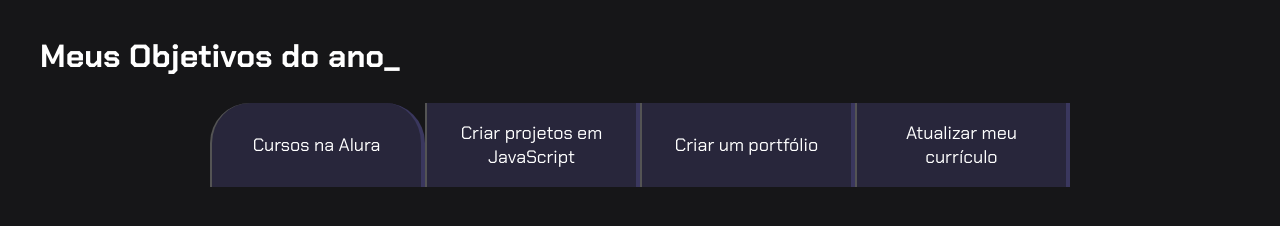
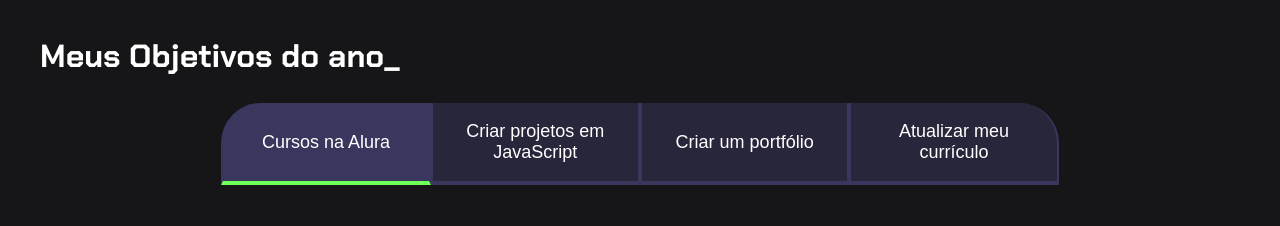
Before and after one commit to samuel7qy/2024, a plain HTML site: page samuel7 lindo/index.html in a window 1280 px wide. Both pictures are taken after a click on the button "Cursos na Alura". Drawn offline with Linux system fonts and the light colour scheme.

Commit message:
Add files via upload

```diff
--- a/samuel7 lindo/index.html
+++ b/samuel7 lindo/index.html
@@ -11,9 +11,12 @@
     <section class="conteudo-principal">
         <h2 class="titulo-principal">Meus Objetivos do ano_</h2>
         <div class="botoes">
-          <button class="botao">Cursos na Alura</button>
+          <button class="botao ativo">Cursos na Alura</button>
           <button class="botao">Criar projetos em JavaScript</button>
           <button class="botao">Criar um portfólio</button>
           <button class="botao">Atualizar meu currículo</button>
-</body>
+            </div>
+            </section>
+            <script src="main.js"></script>
+        </body>
 </html>
--- /dev/null
+++ b/samuel7 lindo/main.js
@@ -0,0 +1,14 @@
+const botoes = document.querySelectorAll(".botao");
+
+for(let i=0;i <botoes.length;i++){
+    botoes[i].onclick = function(){
+
+
+        for(let j=0;j<botoes.length;j++){
+            botoes[j].classList.remove("ativo")
+        }
+
+        botoes[i].classList.add("ativo");
+    }
+    console.log();
+}
--- a/samuel7 lindo/style.css
+++ b/samuel7 lindo/style.css
@@ -35,8 +35,8 @@ body {
     color: var(--verde);
 }
 
-.botao{
-    font-family: "Chakra Petch", sans-serif;
+.botao {
+    font-family: "Crakra Petch", sans-serif;
     background-color: var(--botao-inativo);
     color: var(--branco);
     display: flex;
@@ -45,20 +45,30 @@ body {
     font-size: 18px;
     align-items: center;
     width: 100%;
-    border-bottom: 4px solid var(--botao-ativo)
-    border-left: 4px solid var(--botao-ativo);
-    border-right: 4px solid var(--botao-ativo);
+    border-bottom: 4px solid var(--botao-ativo);
+    border-left: 2px solid var(--botao-ativo);
+    border-right: 2px solid var(--botao-ativo);
     border-top: none;
 }
 
 .botao:first-child{
     border-radius: 40px 40px 0 0;
-    .botoes{
-        display: block;
+}
+
+@media screen and (min-width: 768px) {
+    .botoes {
+        display: flex;
+    }
+
+    .ativo{background-color: var(--botao-ativo);
+    border-bottom: 4px solid var(--verde);
+}
+
+    .botao:first-child {
+        border-radius: 40px 0 0 0;
+    }
+
+    .botao:last-child {
+        border-radius: 0 40px 0 0;
     }
 }
-@media screen and (min-width: 768px) {
-    .botoes{
-        display: flex;
-    }
-}
```
